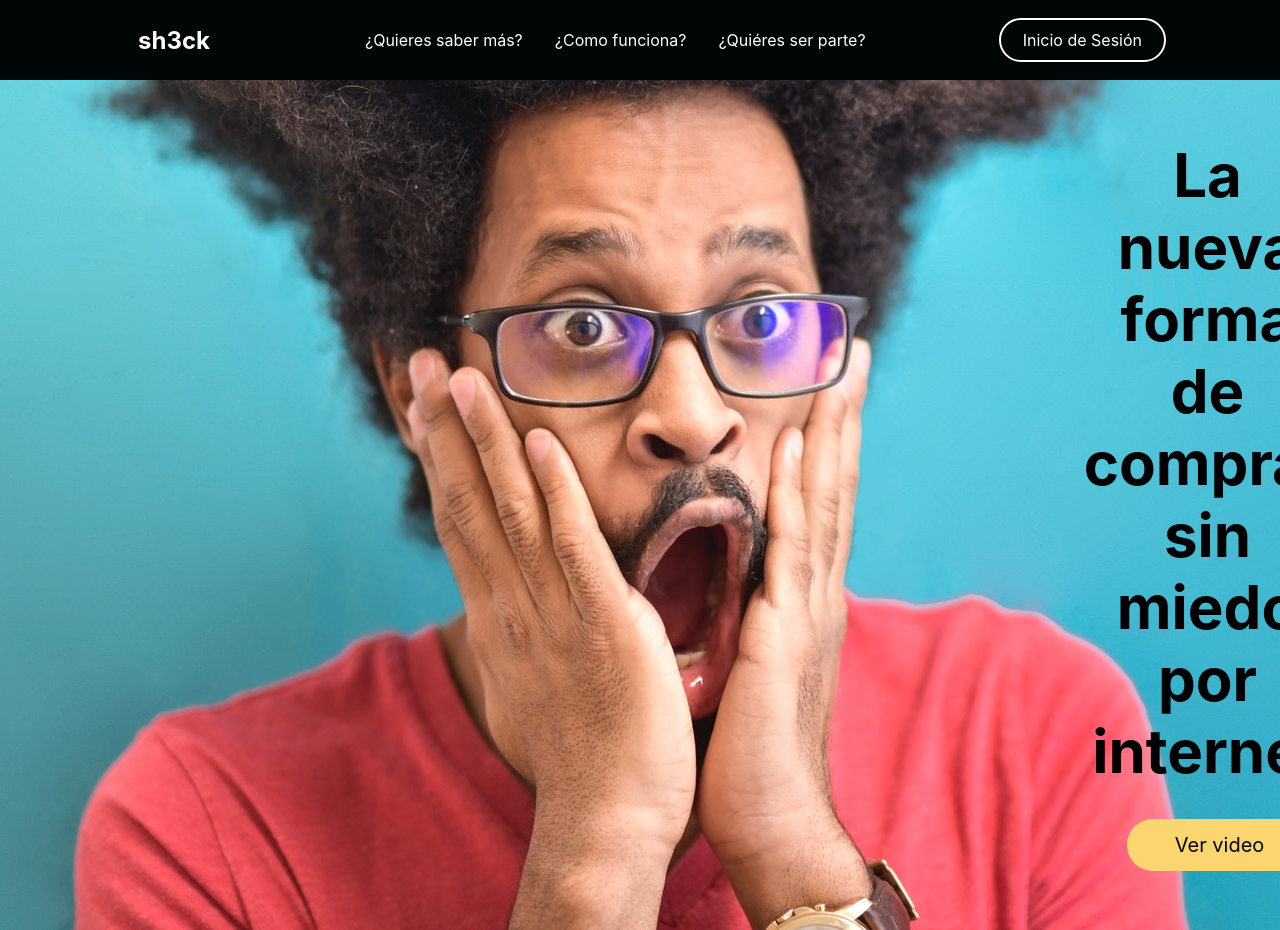
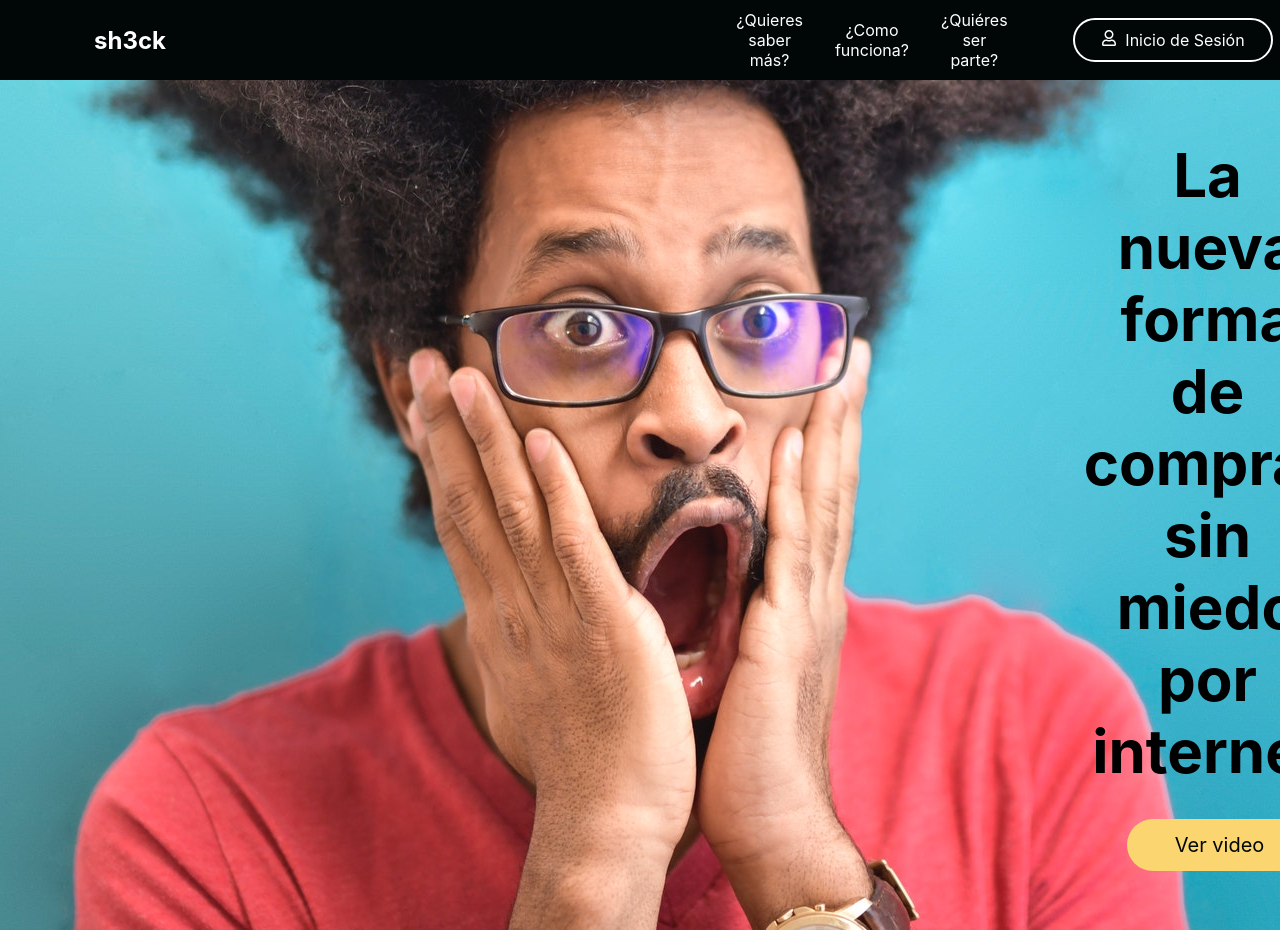
Before and after one commit to aalvarez75GiH/FrontEnds, a React (Create React App) app in the folder landingsh3ck2.0/: page / in a window 1280 px wide. Shown: the top 930 px of the page. Built offline with nearby package versions, Linux system fonts and the light colour scheme.

Commit message:
11th commit - adding: adding a user icon at the NavBar login button, hover improved

```diff
--- a/landingsh3ck2.0/src/App.css
+++ b/landingsh3ck2.0/src/App.css
@@ -22,12 +22,12 @@
 
   .navBarContainer {
       display: flex;
-      justify-content: space-between;
+      /* justify-content: space-between; */
       height: 80px;
       z-index: 1;
       width: 100%;
       padding: 0 24px;
-      max-width: 1100px;
+      /* max-width: 1100px; */
 
   }
 
@@ -38,7 +38,7 @@
     font-size: 1.5rem;
     display: flex;
     align-items: center;
-    margin-left: 24px;
+    margin-left: 70px;
     font-weight: bold;
     text-decoration: none;
   }
@@ -53,7 +53,8 @@
       align-items: center;
       list-style: none;
       text-align: center;
-      margin-right: -22px;
+      /* margin-right: -22px; */
+      margin-left: 45%;
   }
 
   .navItem {
@@ -77,6 +78,11 @@
   .navBtn {
       display: flex;
       align-items: center;
+      margin-left: 4%;
+  }
+
+  .navBtn:hover .userIcon {
+      color: #010606
   }
 
   .navBtnLink {
@@ -90,6 +96,10 @@
       border: 2px solid #ffffff;
       transition: all 0.2s ease-in-out;
       text-decoration: none;
+      display: flex;
+      flex-direction: row;
+      justify-content: space-around;
+      width: 200px;
   }
 
   .navBtnLink:hover {
@@ -98,6 +108,12 @@
     color: #0C0920;
     border: none;
   }
+
+  .userIcon {
+      color: #ffffff;
+      font-size: 16px;
+  }
+
 
 /**************** Media Queries NavBar ********************************/
 @media screen and (max-width:960px){
--- a/landingsh3ck2.0/src/components/navBar/navBar.js
+++ b/landingsh3ck2.0/src/components/navBar/navBar.js
@@ -2,6 +2,7 @@ import React from 'react'
 import { FaBars } from 'react-icons/fa'
 import { Link as LinkR } from 'react-router-dom'
 import { Link as LinkS } from 'react-scroll'
+import { FaRegUser } from 'react-icons/fa'
 
 const NavBar = ({ toggleSideBar, username, login, onLogin }) => {
     if (login){
@@ -34,7 +35,8 @@ const NavBar = ({ toggleSideBar, username, login, onLogin }) => {
                     className="navBtn">
                         <LinkR
                         to="/signin"
-                        className="navBtnLink">{username}</LinkR>
+                        className="navBtnLink">{username}
+                        </LinkR>
                     </div>
                 </div>
             </nav>
@@ -70,7 +72,10 @@ const NavBar = ({ toggleSideBar, username, login, onLogin }) => {
                         <nav
                         onClick={ onLogin }
                         className="navBtn">
-                            <LinkR to="/signin" className="navBtnLink">Inicio de Sesión</LinkR>
+                            <LinkR to="/signin" className="navBtnLink">
+                                <FaRegUser className="userIcon"/>
+                                Inicio de Sesión
+                            </LinkR>
                         </nav>
                     </div>
                 </nav>
--- a/landingsh3ck2.0/src/views/home.js
+++ b/landingsh3ck2.0/src/views/home.js
@@ -22,7 +22,7 @@ const Home = () => {
             <SideBar isOpen={isOpen} toggleSideBar={ toggleSideBar }/>
             <NavBar
             toggleSideBar={ toggleSideBar }
-            username={'arnoldo'}
+            username={'hola, arnoldo'}
             login={ login }
             onLogin={ onLogin }
             />
```
